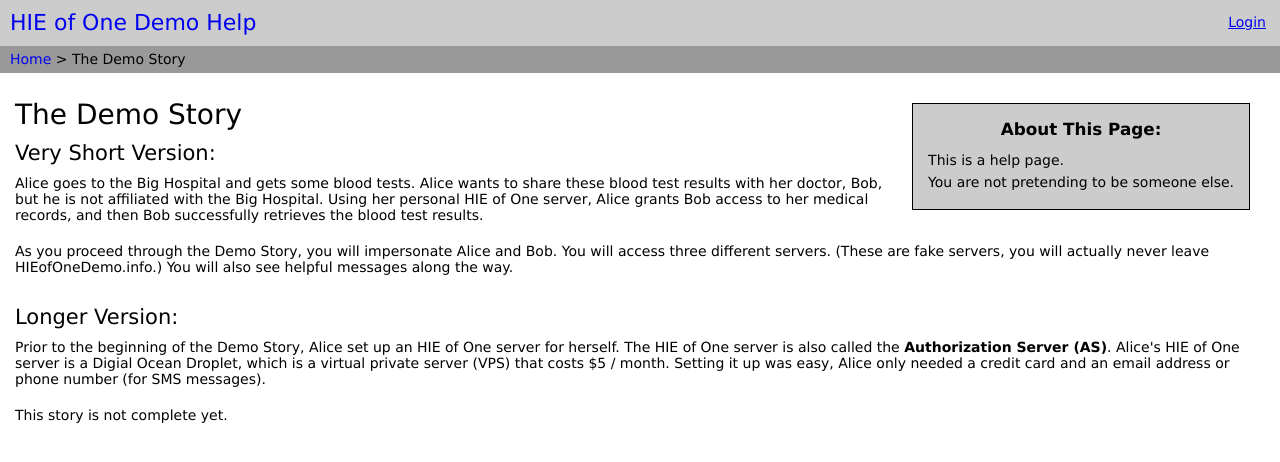
After one commit to HIEofOne/hfcd, a Django app: page /help/docs/the_story/ in a window 1280 px wide. The commit adds this page. Shown: the top 462 px of the page. Run offline with Django 3.2, Linux system fonts and the light colour scheme.

Commit message:
the_story.html: I started this page.

```diff
--- /dev/null
+++ b/mysite/hfcd/templates/hfcd/the_story.html
@@ -0,0 +1,36 @@
+{% extends "hfcd/base.html" %}
+
+{% block title %}{{ page_title }}{% endblock %}
+
+{% block breadcrumbs %}
+    <a href="{% url 'welcome' %}">Home</a>
+    >
+    {{ page_title }}
+{% endblock breadcrumbs %}
+
+
+{% block content %}
+
+<h1>{{ page_title }}</h1>
+
+<h2>Very Short Version:</h2>
+
+<p>
+    Alice goes to the Big Hospital and gets some blood tests. Alice wants to share these blood test results with her doctor, Bob, but he is not affiliated with the Big Hospital. Using her personal HIE of One server, Alice grants Bob access to her medical records, and then Bob successfully retrieves the blood test results.
+</p>
+
+<p>
+    As you proceed through the Demo Story, you will impersonate Alice and Bob. You will access three different servers. (These are fake servers, you will actually never leave HIEofOneDemo.info.) You will also see helpful messages along the way.
+</p>
+
+<h2>Longer Version:</h2>
+
+<p>
+    Prior to the beginning of the Demo Story, Alice set up an HIE of One server for herself. The HIE of One server is also called the <b>Authorization Server (AS)</b>. Alice's HIE of One server is a Digial Ocean Droplet, which is a virtual private server (VPS) that costs $5 / month. Setting it up was easy, Alice only needed a credit card and an email address or phone number (for SMS messages).
+</p>
+
+<p>
+    This story is not complete yet.
+</p>
+
+{% endblock content %}
--- a/mysite/hfcd/urls.py
+++ b/mysite/hfcd/urls.py
@@ -13,4 +13,5 @@ urlpatterns = [
         name='example_multipurpose'),
     url(r'^full_example/$', full_example, name='full_example'),
     url(r'^help/step01/$', step01, name='step01'),
+    url(r'^help/docs/the_story/$', the_story, name='the_story'),
 ]
--- a/mysite/hfcd/views.py
+++ b/mysite/hfcd/views.py
@@ -160,6 +160,19 @@ def example_multipurpose(request):
         show_reload = False)
 
 
+def the_story(request):
+    """This page explains the Demo Story"""
+
+    page_data = HelpPageData(None)
+    page_title = "The Demo Story"
+
+    return render(request, 'hfcd/the_story.html', {
+        'user': request.user,
+        'page_title': page_title,
+        'page_data': page_data,
+    })
+
+
 def step01(request):
     """This is the first step of the Demo Story"""
 
```
Also changed, not shown: mysite/hfcd/templates/hfcd/welcome.html (+6 -1 lines).
